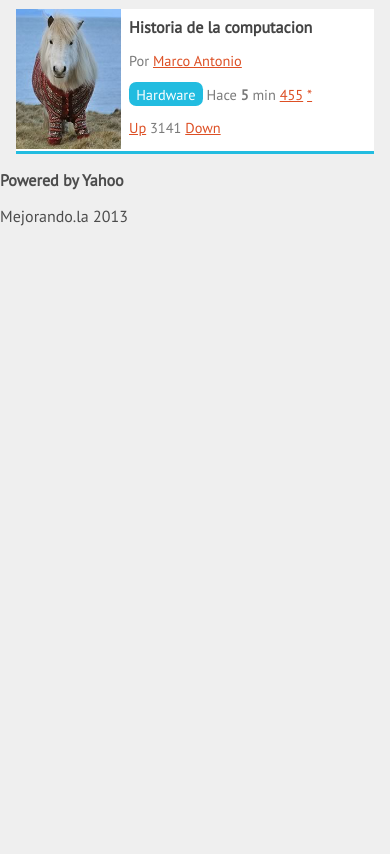
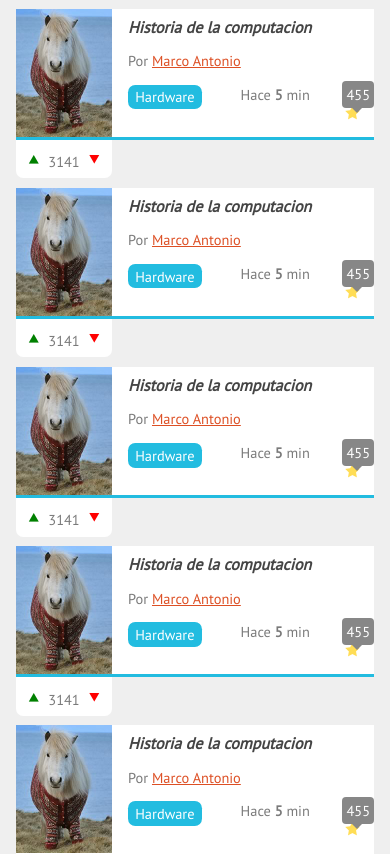
Before and after one commit to MarcoAntonioAC/Clases-Mejorandola-Web, a plain HTML site: page index.html in a window 390 px wide. Shown: the part 188-1042 px from the top of the page. Before the commit the page ends 844 px from the top, so only its background shows below. Drawn offline with Linux system fonts and the light colour scheme.

Commit message:
Tercera Clase
Un esfuerzo sobre humano para concluir con la maquetación en HTML y CSS
se utilizo:

- Responsive con @media
- Se aplico atributos position
- Icomoon
- Trabajo con Github

```diff
--- a/estilos.css
+++ b/estilos.css
@@ -1,14 +1,39 @@
+@font-face {
+	font-family: 'icomoon';
+	src:url('fonts/icomoon.eot');
+	src:url('fonts/icomoon.eot?#iefix') format('embedded-opentype'),
+		url('fonts/icomoon.woff') format('woff'),
+		url('fonts/icomoon.ttf') format('truetype'),
+		url('fonts/icomoon.svg#icomoon') format('svg');
+	font-weight: normal;
+	font-style: normal;
+}
+
 a
 {
 	color: #DD4F24;
 }
-
 body
 {
 	background: #EFEFEF;
 	color: #4C4C4C;
 	font-family: "PT Sans", Arial;
 	font-size: 16px;
+	margin: 0;
+}
+/*
+comentario de lo que sea
+*/
+footer
+{
+	background: #434343;
+	color: #A7A7A7;
+	padding: 1em 0;
+	text-align: center;
+	width: 100%;
+}
+footer p
+{
 	margin: 0;
 }
 header
@@ -18,142 +43,219 @@ header
 	margin: 0;
 	padding: 0.5em;
 }
-
 header figure, header h1
 {
 	display: inline-block;
 	vertical-align: top;
 }
-
 header h1
 {
 	font-size: 20px;
- 	font-weight: normal;
- 	margin: 1em 0 0 1em;
- 	width: 60%;
+	font-weight: normal;
+	margin: 1em 0 0 1em;
+	width: 60%;
 }
-
 header #avatar
 {
-	border: 1em 1em 0 0;
 	float: right;
+	margin: 1em 1em 0 0;
 }
-
 header #avatar figcaption
 {
 	background: #22BCE0;
-	display: inline-block;
 	float: right;
 	height: 50px;
-	padding: 0 2px;
+	line-height: 50px;
 }
-
+header #avatar figcaption:after
+{
+	content: "\e001";
+	font-family: "icomoon";
+	font-size: 0.7em;
+	opacity: 0.5;
+}
 header #avatar img
 {
 	float: left;
 	width: 50px;
 }
-
 header #logo img
 {
 	width: 80px;
 }
-
 nav
 {
 	background: #878787;
 	font-size: 0.9em;
 }
-
 nav ul
 {
 	list-style: none;
 	margin: 0;
 	padding: 0;
 }
-
 nav ul li
 {
 	display: inline-block;
 	margin: 0 1.2em 0 0;
 	vertical-align: top;
 }
-
 nav ul li a
 {
 	color: white;
 	display: block;
 	padding: 0.5em 0;
 }
-
-nav #flechita_nav
+nav #flechita_nav a
 {
 	background: #22BCE0;
-}
-
-nav #flechita_nav a
-{
-	padding: 0.5em 0.5em;
+	padding: 0.5em 0;
 	text-decoration: none;
 }
-
+nav #flechita_nav a:after
+{
+	content: "\e000";
+	font-family: "icomoon";
+	opacity: 0.6;
+}
 nav #publicar_nav
 {
+	/*i is zorri*/
 	background: #DD4F24;
 	float: right;
 	margin-right: 0;
+	padding-right: 1em;
+	position: relative;
 }
-
+nav #publicar_nav:after
+{
+	color: rgba(255,255,255,0.5);
+	content:  "\e004";
+	font-family: "icomoon";
+	font-size: 1.8em;
+	position: absolute;
+	right: 0;
+	top: 0;
+}
 nav #publicar_nav a
 {
+	display: inline-block;
 	padding: 0.5em 1em;
 	text-decoration: none;
 }
-
+#bienvenida
+{
+	display: none;
+}
 #contenido
 {
 	margin: 1em;
 }
-#contenido .datos_item .tag_item
+#contenido .item
+{
+	background: white;
+	border-bottom: 3px #22BCE0 solid;
+	margin-bottom: 3em;
+	min-height: 128px;
+	position: relative;
+}
+#contenido .item p
+{
+	color: #7A7A7A;
+	font-size: 0.9em;
+}
+#contenido .item .datos_item
+{
+	text-align: right;
+}
+#contenido .item .datos_item .comentarios_item
+{
+	background: #878787;
+	border-radius: 4px;
+	color: white;
+	margin: 0 0 0 2em;
+	padding: 4px;
+	position: relative;
+	text-decoration: none;
+}
+#contenido .item .datos_item .comentarios_item:after{
+	border-left: 5px solid transparent;
+	border-right: 5px solid transparent;
+	border-top: 5px solid #878787;
+	content: "";
+	left :10px;
+	position: absolute;
+	top:100%;
+}
+#contenido .item .datos_item .guardar_item
+{
+	margin: 0 1em;
+	text-decoration: none;
+}
+#contenido .item .datos_item .guardar_item:after
+{
+	color: #FD5;
+	content: "\e003";
+	font-family: "icomoon";
+}
+#contenido .item .datos_item .tag_item
 {
 	background: #22BCE0;
 	border-radius: 0.5em;
 	color: white;
+	float: left;
 	padding: 0.2em 0.5em;
 	text-decoration: none;
 }
-
-#contenido .item
-{
-	border-bottom: 3px #22BCE0 solid;
-	background: white;
-}
-
-#contenido .item p
-{
-	color: #7A7A7A;
-	font-size:  0.9rem;
-}
-
-#contenido .item  .imagen_item
+#contenido .item .imagen_item
 {
 	float: left;
-	margin: 0 0.5em 0 0;
+	margin: 0 1em 0 0;
 }
-
-#contenido .item  .imagen_item img
+#contenido .item .imagen_item img
 {
-	width: 105px;
+	width: 96px;
 }
-
 #contenido .item .titulo_item
 {
-	font-size: 1rem;
+	font-size: 1em;
+	font-style: italic;
 	padding: 0.5em 0.5em 0;
 }
-
 #contenido .item .titulo_item a
 {
 	color: #444;
 	text-decoration: none;
 }
+#contenido .item .votacion
+{
+	background: white;
+	border-radius: 0 0 0.5em 0.5em;
+	margin: 3px 0 0 0;
+	padding: 0.5em 0;
+	position: absolute;
+	text-align: center;
+	top: 100%;
+	width: 96px;
+}
+#contenido .item .votacion a
+{
+	text-decoration: none;
+}
+#contenido .item .votacion .down:after,
+#contenido .item .votacion .up:after
+{
+	font-family: "icomoon";
+	font-size: 1.5em;
+	vertical-align: bottom;
+}
+#contenido .item .votacion .down:after
+{
+	color: red;
+	content: "\e001";
+}
+#contenido .item .votacion .up:after
+{
+	color: green;
+	content: "\e002";
+}
--- a/index.html
+++ b/index.html
@@ -2,10 +2,12 @@
 <html lang="es">
 <head>
 	<meta charset="utf-8" />
-	<title>Mi primera web app :D</title>
+	<meta name="viewport" content="width=device-width, initial-scale=1, maximum-scale=1" />
+	<title>Puls3: Comunidad de gente cool, atractiva y millonaria</title>
 	<link rel="stylesheet" type="text/css" href="normalize.css" />
 	<link href='http://fonts.googleapis.com/css?family=PT+Sans' rel='stylesheet' type='text/css' />
 	<link rel="stylesheet" type="text/css" href="estilos.css" />
+	<link rel="stylesheet" type="text/css" href="responsive.css" />
 </head>
 <body>
 
@@ -16,14 +18,12 @@
 		<h1 id="titulo_header">Puls3: Comunidad de gente cool, atractiva y millonaria</h1>
 		<figure id="avatar">
 			<img src="avatar.jpg" alt=""/>
-			<figcaption>
-				*
-			</figcaption>
+			<figcaption></figcaption>
 		</figure>
 	</header>
 	<nav >
 		<ul>
-			<li id="flechita_nav"><a href="">*</a></li>
+			<li id="flechita_nav"><a href=""></a></li>
 			<li><a href="">Python</a></li>
 			<li><a href="">HTML5</a></li>
 			<li><a href="">Javascript</a></li>
@@ -32,6 +32,17 @@
 			<li id="publicar_nav"><a href="">Publicar</a></li>
 		</ul>
 	</nav>
+	<aside id ="bienvenida">
+		<h2>Hola, registrate</h2>
+		<p>Es importante registrarte porque LOL!</p>
+		<a href=""></a>
+		<p></p>
+		<video width="300" controls autoplay>
+			<source src=".webm" type="video/webm"></source>
+			<source src=".mp4" type="video/"></source>
+			<p> - NAVEGADOR NO SOPORTADO - </p>
+		</video>
+	</aside>
 	<section id="contenido">
 		<article class="item">
 			<figure class="imagen_item">
@@ -47,12 +58,108 @@
 				<a class="tag_item" href="#">Hardware</a>
 				<span class="fecha_item">Hace <strong>5</strong> min</span>
 				<a class="comentarios_item" href="#">455</a>
-				<a class="guardar_item" href="#">*</a>
+				<a class="guardar_item" href="#"></a>
 			</p>
 			<p class="votacion">
-				<a class="up" href="#">Up</a>
+				<a class="up" href="#"></a>
 				3141
-				<a class="down" href="#">Down</a>
+				<a class="down" href="#"></a>
+			</p>
+		</article>
+	</section>
+	<section id="contenido">
+		<article class="item">
+			<figure class="imagen_item">
+				<img src="imagen.jpg" alt=""/>
+			</figure>
+			<h2 class="titulo_item">
+				<a href="#">Historia de la computacion</a>
+			</h2>
+			<p class="autor_item">
+				Por <a href="#">Marco Antonio</a>
+			</p>
+			<p class="datos_item">
+				<a class="tag_item" href="#">Hardware</a>
+				<span class="fecha_item">Hace <strong>5</strong> min</span>
+				<a class="comentarios_item" href="#">455</a>
+				<a class="guardar_item" href="#"></a>
+			</p>
+			<p class="votacion">
+				<a class="up" href="#"></a>
+				3141
+				<a class="down" href="#"></a>
+			</p>
+		</article>
+	</section>
+	<section id="contenido">
+		<article class="item">
+			<figure class="imagen_item">
+				<img src="imagen.jpg" alt=""/>
+			</figure>
+			<h2 class="titulo_item">
+				<a href="#">Historia de la computacion</a>
+			</h2>
+			<p class="autor_item">
+				Por <a href="#">Marco Antonio</a>
+			</p>
+			<p class="datos_item">
+				<a class="tag_item" href="#">Hardware</a>
+				<span class="fecha_item">Hace <strong>5</strong> min</span>
+				<a class="comentarios_item" href="#">455</a>
+				<a class="guardar_item" href="#"></a>
+			</p>
+			<p class="votacion">
+				<a class="up" href="#"></a>
+				3141
+				<a class="down" href="#"></a>
+			</p>
+		</article>
+	</section>
+	<section id="contenido">
+		<article class="item">
+			<figure class="imagen_item">
+				<img src="imagen.jpg" alt=""/>
+			</figure>
+			<h2 class="titulo_item">
+				<a href="#">Historia de la computacion</a>
+			</h2>
+			<p class="autor_item">
+				Por <a href="#">Marco Antonio</a>
+			</p>
+			<p class="datos_item">
+				<a class="tag_item" href="#">Hardware</a>
+				<span class="fecha_item">Hace <strong>5</strong> min</span>
+				<a class="comentarios_item" href="#">455</a>
+				<a class="guardar_item" href="#"></a>
+			</p>
+			<p class="votacion">
+				<a class="up" href="#"></a>
+				3141
+				<a class="down" href="#"></a>
+			</p>
+		</article>
+	</section>
+	<section id="contenido">
+		<article class="item">
+			<figure class="imagen_item">
+				<img src="imagen.jpg" alt=""/>
+			</figure>
+			<h2 class="titulo_item">
+				<a href="#">Historia de la computacion</a>
+			</h2>
+			<p class="autor_item">
+				Por <a href="#">Marco Antonio</a>
+			</p>
+			<p class="datos_item">
+				<a class="tag_item" href="#">Hardware</a>
+				<span class="fecha_item">Hace <strong>5</strong> min</span>
+				<a class="comentarios_item" href="#">455</a>
+				<a class="guardar_item" href="#"></a>
+			</p>
+			<p class="votacion">
+				<a class="up" href="#"></a>
+				3141
+				<a class="down" href="#"></a>
 			</p>
 		</article>
 	</section>
--- /dev/null
+++ b/responsive.css
@@ -0,0 +1,41 @@
+@media screen and (min-width: 768px)
+{
+	body
+	{
+		margin: 0 auto;
+		max-width: 1200px;
+	}
+	#bienvenida
+	{
+		display: block;
+		border-bottom: 1px solid #CCC;
+		float: right;
+		margin-right: 2%;
+		width: 25%;
+	}
+	#bienvenida h2
+	{
+		color: #434343;
+	}
+	#bienvenida #mensaje_registro,
+	#bienvenida #registro
+	{
+		text-align: center;
+	}
+	#bienvenida #mensaje_registro
+	{
+		font-size: 0.8em;
+	}
+	#bienvenida #registro
+	{
+		background: #22BCE0;
+		color: white;
+		display: block;
+		font-size: 1.2em;
+		padding: 0.5em 0;
+	}
+	#contenido
+	{
+		width: 70%;
+	}
+}
```
Also changed, not shown: Apunte0 curso-clase-1.txt (renamed from curso-clase-1.txt), Apunte3 Github.txt (added), desktop.png (added), fonts/icomoon.ttf (added), fonts/icomoon.woff (added), 3 other files.
